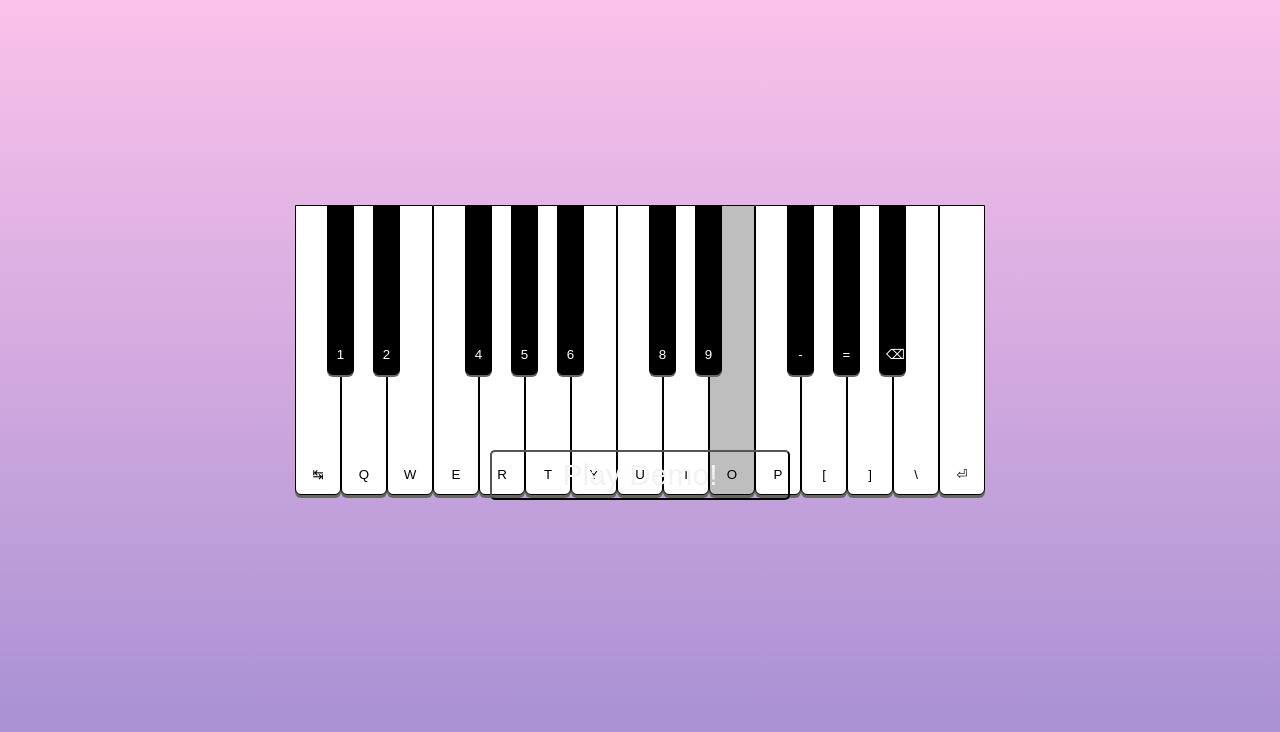
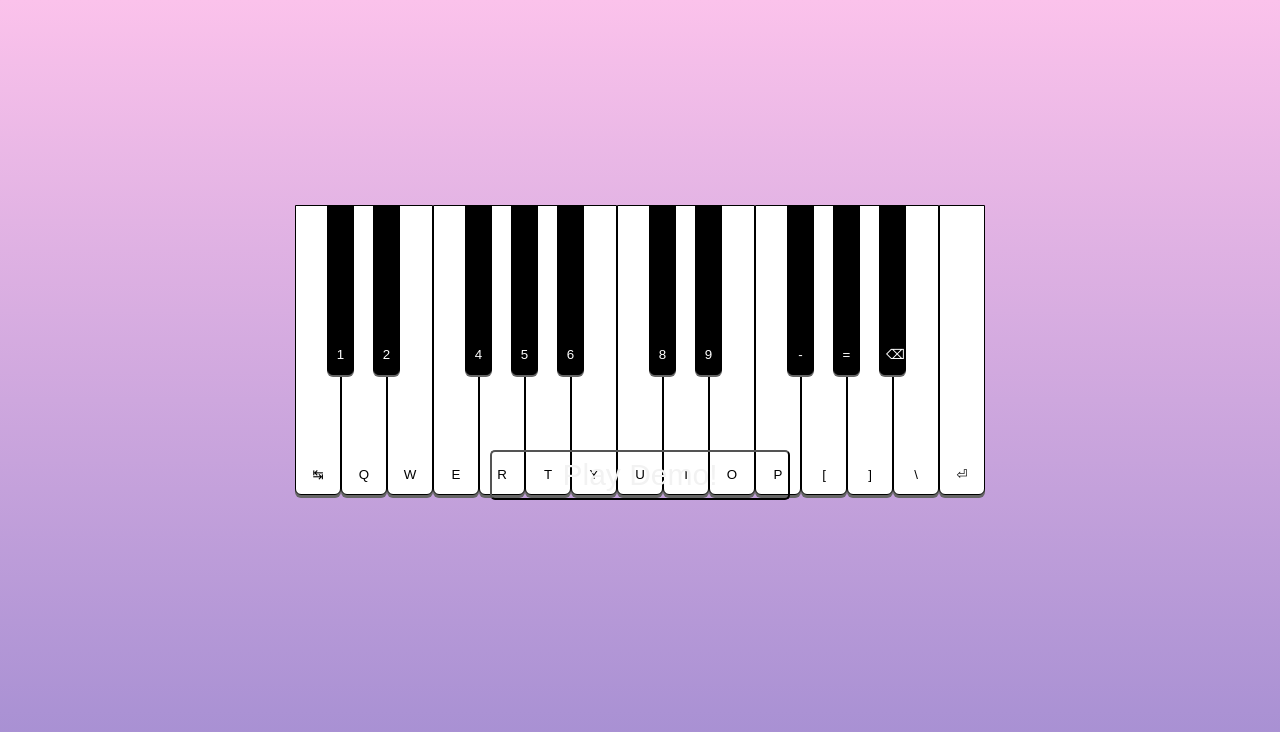
Before and after one commit to VII-bit/piano, a plain HTML site: page index.html in a window 1280 px wide. Both pictures are taken after a click on the button "Play Demo!". Drawn offline with Linux system fonts and the light colour scheme.

Commit message:
[0001] Refactored sound reproduction method

```diff
--- a/index.html
+++ b/index.html
@@ -4,7 +4,6 @@
 	<title>Piano</title>
 	<link href="style.css" rel="stylesheet">
 </head>
-<script src="script.js"></script>
 <body>
 		<div class="piano">
 			<button id="Tab" class="whiteKey">↹</button>
@@ -36,6 +35,7 @@
 		<div class="demoArea">
 			<button id="demoButton">Play Demo!</button>
 		</div>
+		<script src="script.js"></script>
 
 </body>
 </html>
--- a/script.js
+++ b/script.js
@@ -3,31 +3,31 @@ let keyNote;
 const ms = 200;
 
 const notes = {
-	"Tab": {id: "Tab", src: "./sounds/c3.mp3"},
-	"KeyQ": {id: "KeyQ", src: "./sounds/d3.mp3"},
-	"KeyW": {id: "KeyW", src: "./sounds/e3.mp3"},
-	"KeyE": {id: "KeyE", src: "./sounds/f3.mp3"},
-	"KeyR": {id: "KeyR", src: "./sounds/g3.mp3"},
-	"KeyT": {id: "KeyT", src: "./sounds/a3.mp3"},
-	"KeyY": {id: "KeyY", src: "./sounds/b3.mp3"},
-	"KeyU": {id: "KeyU", src: "./sounds/c4.mp3"},
-	"KeyI": {id: "KeyI", src: "./sounds/d4.mp3"},
-	"KeyO": {id: "KeyO", src: "./sounds/e4.mp3"},
-	"KeyP": {id: "KeyP", src: "./sounds/f4.mp3"},
-	"BracketLeft": {id: "BracketLeft", src: "./sounds/g4.mp3"},
-	"BracketRight": {id: "BracketRight", src: "./sounds/a4.mp3"},
-	"Backslash": {id: "Backslash", src: "./sounds/b4.mp3"},
-	"Enter": {id: "Enter", src: "./sounds/c5.mp3"},
-	"Digit1": {id: "Digit1", src: "./sounds/c-3.mp3"},
-	"Digit2": {id: "Digit2", src: "./sounds/d-3.mp3"},
-	"Digit4": {id: "Digit4", src: "./sounds/f-3.mp3"},
-	"Digit5": {id: "Digit5", src: "./sounds/g-3.mp3"},
-	"Digit6": {id: "Digit6", src: "./sounds/a-3.mp3"},
-	"Digit8": {id: "Digit8", src: "./sounds/c-4.mp3"},
-	"Digit9": {id: "Digit9", src: "./sounds/d-4.mp3"},
-	"Minus": {id: "Minus", src: "./sounds/f-4.mp3"},
-	"Equal": {id: "Equal", src: "./sounds/g-4.mp3"},
-	"Backspace": {id: "Backspace", src: "./sounds/a-4.mp3"},
+  Tab: { id: "Tab", src: "./sounds/c3.mp3" },
+  KeyQ: { id: "KeyQ", src: "./sounds/d3.mp3" },
+  KeyW: { id: "KeyW", src: "./sounds/e3.mp3" },
+  KeyE: { id: "KeyE", src: "./sounds/f3.mp3" },
+  KeyR: { id: "KeyR", src: "./sounds/g3.mp3" },
+  KeyT: { id: "KeyT", src: "./sounds/a3.mp3" },
+  KeyY: { id: "KeyY", src: "./sounds/b3.mp3" },
+  KeyU: { id: "KeyU", src: "./sounds/c4.mp3" },
+  KeyI: { id: "KeyI", src: "./sounds/d4.mp3" },
+  KeyO: { id: "KeyO", src: "./sounds/e4.mp3" },
+  KeyP: { id: "KeyP", src: "./sounds/f4.mp3" },
+  BracketLeft: { id: "BracketLeft", src: "./sounds/g4.mp3" },
+  BracketRight: { id: "BracketRight", src: "./sounds/a4.mp3" },
+  Backslash: { id: "Backslash", src: "./sounds/b4.mp3" },
+  Enter: { id: "Enter", src: "./sounds/c5.mp3" },
+  Digit1: { id: "Digit1", src: "./sounds/c-3.mp3" },
+  Digit2: { id: "Digit2", src: "./sounds/d-3.mp3" },
+  Digit4: { id: "Digit4", src: "./sounds/f-3.mp3" },
+  Digit5: { id: "Digit5", src: "./sounds/g-3.mp3" },
+  Digit6: { id: "Digit6", src: "./sounds/a-3.mp3" },
+  Digit8: { id: "Digit8", src: "./sounds/c-4.mp3" },
+  Digit9: { id: "Digit9", src: "./sounds/d-4.mp3" },
+  Minus: { id: "Minus", src: "./sounds/f-4.mp3" },
+  Equal: { id: "Equal", src: "./sounds/g-4.mp3" },
+  Backspace: { id: "Backspace", src: "./sounds/a-4.mp3" }
 };
 
 const songNotes = [
@@ -44,14 +44,14 @@ const songNotes = [
   "Minus",
   "KeyO",
   "KeyI",
-	"KeyO",
-]
+  "KeyO"
+];
 
 function playOnKey() {
   event.preventDefault();
   const key = event.code;
-		if (typeof notes[key] !== 'undefined' && lastbtn !== notes[key]) {
-			document.getElementById(key).style.backgroundColor = '#bdbebd';
+  if (typeof notes[key] !== "undefined" && lastbtn !== notes[key]) {
+    document.getElementById(key).style.backgroundColor = "#bdbebd";
     const sound = new Audio(notes[key].src);
     sound.play();
     lastbtn = notes[key];
@@ -61,53 +61,58 @@ function playOnKey() {
 function stopPlayOnKey() {
   event.preventDefault();
   const key = event.code;
-	if (typeof notes[key] !== 'undefined') {
-		document.getElementById(key).style.backgroundColor = event.target.style.color;
+  if (typeof notes[key] !== "undefined") {
+    document.getElementById(key).style.backgroundColor =
+      event.target.style.color;
     lastbtn = null;
   }
-
 }
 
 function playOnMouse() {
-	if (event.target.innerHTML == 'Play Demo!') {
-		audioSample();
-	}
+  document.getElementById("demoButton").click = audioSample();
   keyNote = event.target.id;
 
-	if (typeof notes[keyNote] !== 'undefined') {
-	document.getElementById(keyNote).style.backgroundColor = '#bdbebd';
+  if (typeof notes[keyNote] !== "undefined") {
+    document.getElementById(keyNote).style.backgroundColor = "#bdbebd";
     const sound = new Audio(notes[keyNote].src);
     sound.play();
   }
 }
 
-function audioSample () {
-	for (let i = 0; i < songNotes.length; i++){
-			let k = notes[songNotes[i]];
-			setTimeout(function(){
-				document.getElementById(k.id).style.backgroundColor = '#bdbebd';
-				const sound = new Audio(k.src);
-				sound.play();
-			}, ms * (i + 1));
+const playNote = src => {
+  return new Promise(resolve => {
+    setTimeout(() => {
+      resolve(() => {
+        return new Audio(src).play();
+      });
+    }, 200);
+  });
+};
 
-			setTimeout(function(){
-				document.getElementById(k.id).style.backgroundColor =
-				document.getElementById(k.id).style.color;
-			}, (ms) * (i + 1.5));
+const audioSample = async () => {
+  for (let i = 0; i < songNotes.length; i++) {
+    const { src, id } = notes[songNotes[i]];
+    const element = document.getElementById(id);
+    const color = document.getElementById(id).style.color;
+
+    element.style.backgroundColor = "red";
+    const note = await playNote(src);
+    note();
+    element.style.backgroundColor = color;
   }
-}
+};
 
-document.addEventListener('keydown', playOnKey);
-document.addEventListener('keyup', stopPlayOnKey);
-document.addEventListener('mousedown', playOnMouse);
-document.addEventListener('mouseup', () => {
-	if (typeof notes[keyNote] !== 'undefined') {
-	document.getElementById(keyNote).style.backgroundColor = event.target.style.color;
+document.addEventListener("keydown", playOnKey);
+document.addEventListener("keyup", stopPlayOnKey);
+document.addEventListener("mousedown", playOnMouse);
+document.addEventListener("mouseup", () => {
+  if (typeof notes[keyNote] !== "undefined") {
+    document.getElementById(keyNote).style.backgroundColor =
+      event.target.style.color;
   }
 });
 
 //----------Незаконченная попытка нарисовать интерфейс через код------
-
 
 /*
 let lastbtn;
```
Lines whose indentation alone changed are shown as unchanged.
